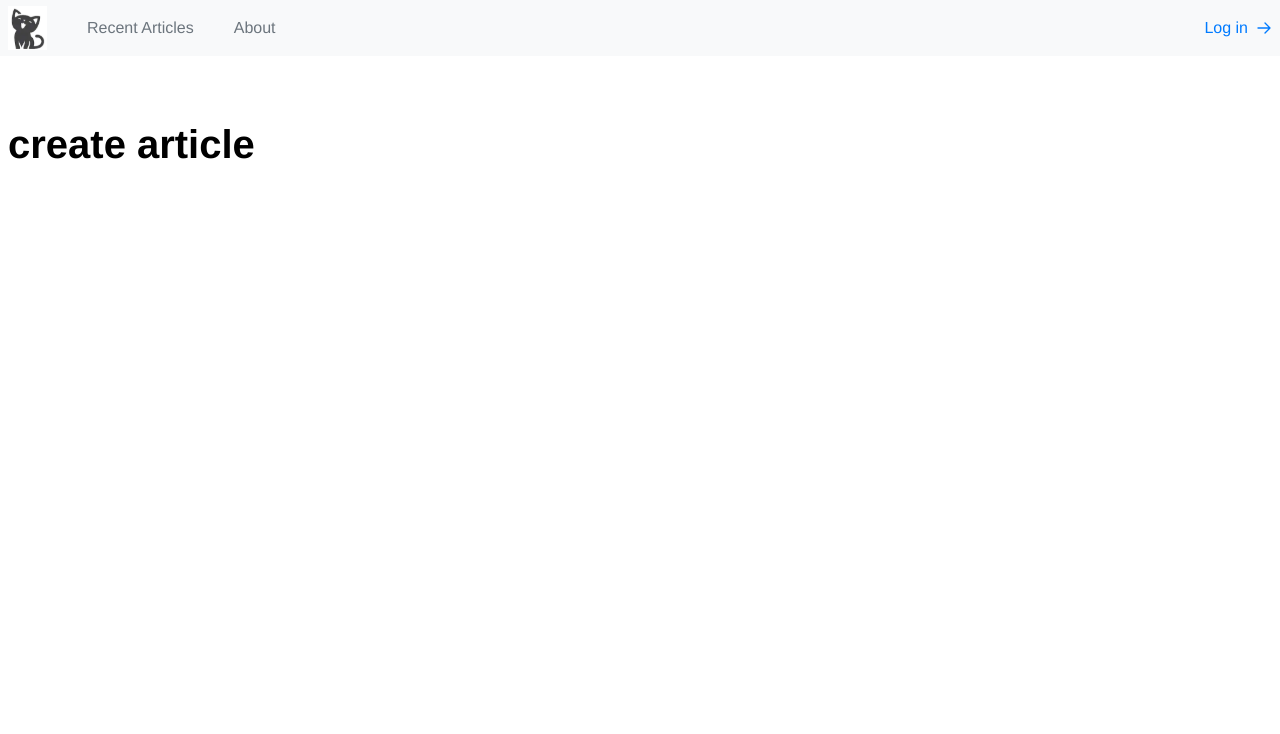
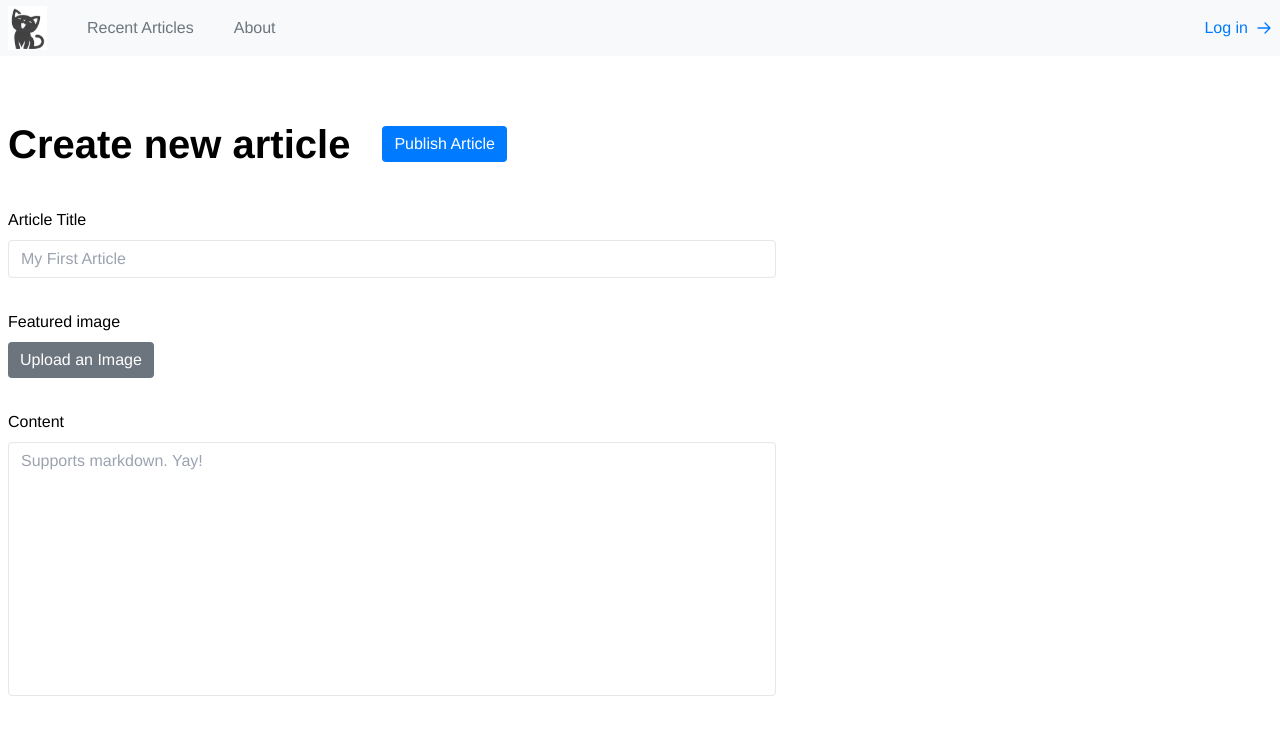
Before and after one commit to mrtnprzk/cat-blog, a Next.js app: page /create-article in a window 1280 px wide. Shown: the top 734 px of the page. Built offline with nearby package versions, Linux system fonts and the light colour scheme.

Commit message:
[ADD] CreateFOrm for create-artocle page

```diff
--- /dev/null
+++ b/src/components/CreateForm/CreateForm.tsx
@@ -0,0 +1,47 @@
+import { FC, Dispatch, SetStateAction, FormEvent } from "react";
+
+import Button from "../Button/Button";
+import FeaturedImage from "../FeaturedImage/FeaturedImage";
+import Input from "../Input/Input";
+import Heading from "../Typography/Heading";
+
+interface CreateFormProps {
+  title: string;
+  setTitle: Dispatch<SetStateAction<string>>;
+  text: string;
+  setText: Dispatch<SetStateAction<string>>;
+  onSubmit: (e: FormEvent<HTMLFormElement>) => void;
+}
+
+const CreateForm: FC<CreateFormProps> = ({
+  title,
+  setTitle,
+  text,
+  setText,
+  onSubmit,
+}) => {
+  return (
+    <form onSubmit={onSubmit} className="flex flex-col gap-8 max-w-3xl">
+      <div className="flex flex-col gap-4 mb-2 md:flex-row md:items-center md:gap-8">
+        <Heading>Create new article</Heading>
+        <Button type="submit">Publish Article</Button>
+      </div>
+      <Input
+        label="Article Title"
+        placeholder="My First Article"
+        value={title}
+        onChange={(e) => setTitle(e.target.value)}
+      />
+      <FeaturedImage label="Featured image" />
+      <Input
+        textarea
+        label="Content"
+        placeholder="Supports markdown. Yay!"
+        value={text}
+        onChange={(e) => setText(e.target.value)}
+      />
+    </form>
+  );
+};
+
+export default CreateForm;
--- /dev/null
+++ b/src/components/FeaturedImage/FeaturedImage.tsx
@@ -0,0 +1,19 @@
+import { FC } from "react";
+import Button from "../Button/Button";
+
+interface FeaturedImageProps {
+  label: string;
+}
+
+//TODO: Add image upload functionality
+
+const FeaturedImage: FC<FeaturedImageProps> = ({ label }) => {
+  return (
+    <div className="w-full flex flex-col space-y-2">
+      <label>{label}</label>
+      <Button variant="gray">Upload an Image</Button>
+    </div>
+  );
+};
+
+export default FeaturedImage;
--- a/src/components/Input/Input.tsx
+++ b/src/components/Input/Input.tsx
@@ -4,7 +4,9 @@ interface InputProps {
   label?: string;
   placeholder: string;
   value: string;
-  onChange: ChangeEventHandler<HTMLInputElement> | undefined;
+  onChange:
+    | ChangeEventHandler<HTMLInputElement | HTMLTextAreaElement>
+    | undefined;
   textarea?: boolean;
   type?: HTMLInputTypeAttribute;
 }
@@ -17,13 +19,19 @@ const Input: FC<InputProps> = ({
   textarea = false,
   type = "text",
 }) => {
-  const inputClass = "border rounded py-1.5 px-3";
+  const inputClass = "border rounded py-1.5 px-3 resize-none";
 
   return (
     <div className="w-full flex flex-col space-y-2">
       {label ? <label>{label}</label> : null}
       {textarea ? (
-        <textarea className={inputClass} />
+        <textarea
+          className={inputClass}
+          placeholder={placeholder}
+          rows={10}
+          onChange={onChange}
+          value={value}
+        />
       ) : (
         <input
           type={type}
--- a/src/components/LoginForm/LoginForm.tsx
+++ b/src/components/LoginForm/LoginForm.tsx
@@ -41,7 +41,7 @@ const LoginForm: FC<LoginFormProps> = ({
         onChange={(e) => setPassword(e.target.value)}
         value={password}
       />
-      <span className="py-2"/>
+      <span className="py-2" />
       <Button disabled={loading} className="ml-auto" type="submit">
         Log In
       </Button>
--- a/src/pages/create-article.tsx
+++ b/src/pages/create-article.tsx
@@ -1,5 +1,24 @@
-import Heading from "@/components/Typography/Heading";
+import { useState, FormEvent } from "react";
+import CreateForm from "@/components/CreateForm/CreateForm";
+
+//TODO CreateArticle mutation success and error handling + validation
 
 export default function CreateArticle() {
-  return <Heading>create article</Heading>;
+  const [title, setTitle] = useState("");
+  const [text, setText] = useState("");
+
+  const submitHandler = (e: FormEvent<HTMLFormElement>) => {
+    e.preventDefault();
+    console.log(title, text);
+  };
+
+  return (
+    <CreateForm
+      title={title}
+      setTitle={setTitle}
+      setText={setText}
+      text={text}
+      onSubmit={submitHandler}
+    />
+  );
 }
```
